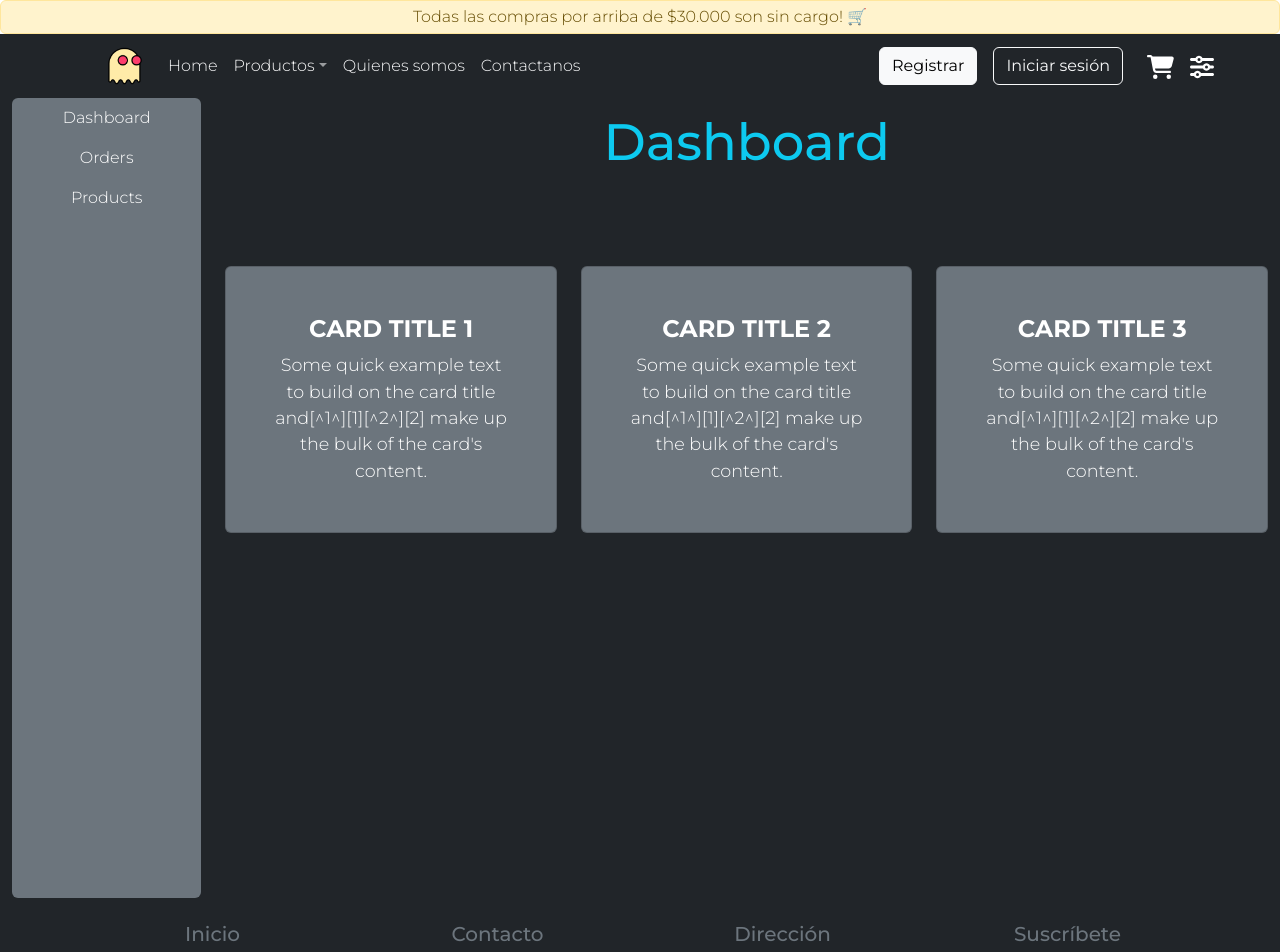
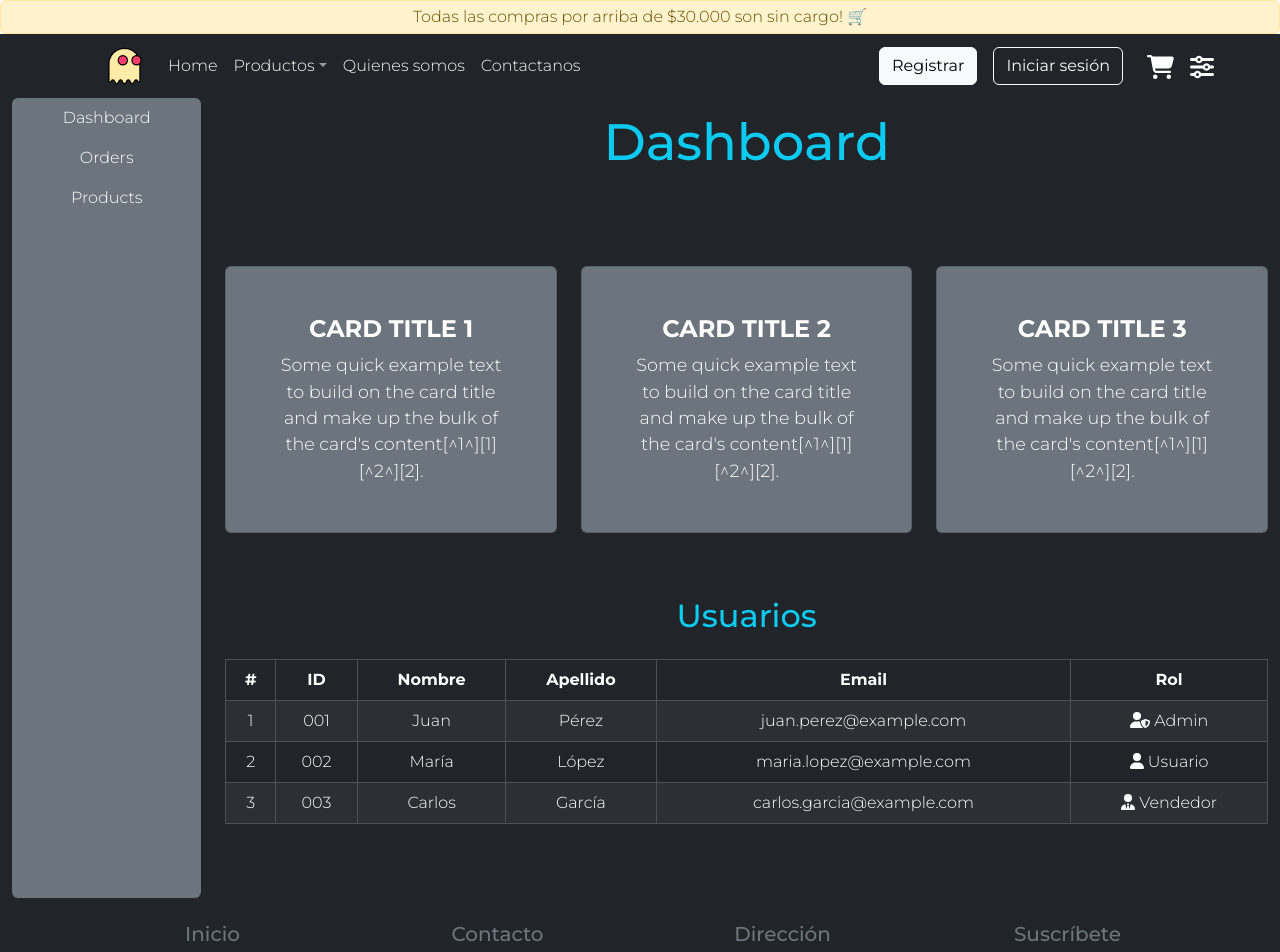
Before and after one commit to luciano-stefano-meloclaps/America-Clothing, a React (Vite) app in the folder Frontend/: page /dashboard in a window 1280 px wide. Shown: the top 952 px of the page. Built offline with nearby package versions, Linux system fonts and the light colour scheme; no server answers.

Commit message:
Añadi el componente Table estatico e iconos

```diff
--- a/Frontend/src/components/dashboard/Dashboard.jsx
+++ b/Frontend/src/components/dashboard/Dashboard.jsx
@@ -1,5 +1,11 @@
 import React from "react";
-import { Container, Row, Col, Card } from "react-bootstrap";
+import { Container, Row, Col, Card, Table } from "react-bootstrap";
+import { FontAwesomeIcon } from "@fortawesome/react-fontawesome";
+import {
+  faUser,
+  faUserShield,
+  faUserTie,
+} from "@fortawesome/free-solid-svg-icons";
 import Sidebar from "../sidebard/SideBar";
 
 const Dashboard = () => {
@@ -8,19 +14,20 @@ const Dashboard = () => {
       <Container fluid className="flex-grow-1">
         <Row className="h-100">
           <Col md={2}>
-            <Sidebar />
+            <Sidebar /> {/* Barrra lateral*/}
           </Col>
           <Col md={10} className="mt-3">
             <h1 className="text-info mb-5">Dashboard</h1>
-            <Row className="text-info pt-5 ">
-              <Col>
+            <Row className="text-info pt-5">
+              {" "}
+              {/* Productos */}
+              <Col md={4}>
                 <Card bg="secondary" text="white" className="mb-3">
                   <Card.Body>
                     <Card.Title>Card Title 1</Card.Title>
                     <Card.Text>
-                      Some quick example text to build on the card title
-                      and[^1^][1][^2^][2] make up the bulk of the card's
-                      content.
+                      Some quick example text to build on the card title and
+                      make up the bulk of the card's content[^1^][1][^2^][2].
                     </Card.Text>
                   </Card.Body>
                 </Card>
@@ -30,9 +37,8 @@ const Dashboard = () => {
                   <Card.Body>
                     <Card.Title>Card Title 2</Card.Title>
                     <Card.Text>
-                      Some quick example text to build on the card title
-                      and[^1^][1][^2^][2] make up the bulk of the card's
-                      content.
+                      Some quick example text to build on the card title and
+                      make up the bulk of the card's content[^1^][1][^2^][2].
                     </Card.Text>
                   </Card.Body>
                 </Card>
@@ -42,12 +48,60 @@ const Dashboard = () => {
                   <Card.Body>
                     <Card.Title>Card Title 3</Card.Title>
                     <Card.Text>
-                      Some quick example text to build on the card title
-                      and[^1^][1][^2^][2] make up the bulk of the card's
-                      content.
+                      Some quick example text to build on the card title and
+                      make up the bulk of the card's content[^1^][1][^2^][2].
                     </Card.Text>
                   </Card.Body>
                 </Card>
+              </Col>
+            </Row>
+            <Row className="text-info pt-5">
+              <Col>
+                <h2 className="text-info mb-4">Usuarios</h2> {/* Usuarios */}
+                <Table striped bordered hover variant="dark">
+                  <thead>
+                    <tr>
+                      <th>#</th>
+                      <th>ID</th>
+                      <th>Nombre</th>
+                      <th>Apellido</th>
+                      <th>Email</th>
+                      <th>Rol</th>
+                    </tr>
+                  </thead>
+                  <tbody>
+                    <tr>
+                      <td>1</td>
+                      <td>001</td>
+                      <td>Juan</td>
+                      <td>Pérez</td>
+                      <td>juan.perez@example.com</td>
+                      <td>
+                        <FontAwesomeIcon icon={faUserShield} /> Admin
+                      </td>
+                    </tr>
+                    <tr>
+                      <td>2</td>
+                      <td>002</td>
+                      <td>María</td>
+                      <td>López</td>
+                      <td>maria.lopez@example.com</td>
+                      <td>
+                        <FontAwesomeIcon icon={faUser} /> Usuario
+                      </td>
+                    </tr>
+                    <tr>
+                      <td>3</td>
+                      <td>003</td>
+                      <td>Carlos</td>
+                      <td>García</td>
+                      <td>carlos.garcia@example.com</td>
+                      <td>
+                        <FontAwesomeIcon icon={faUserTie} /> Vendedor
+                      </td>
+                    </tr>
+                  </tbody>
+                </Table>
               </Col>
             </Row>
           </Col>
```
